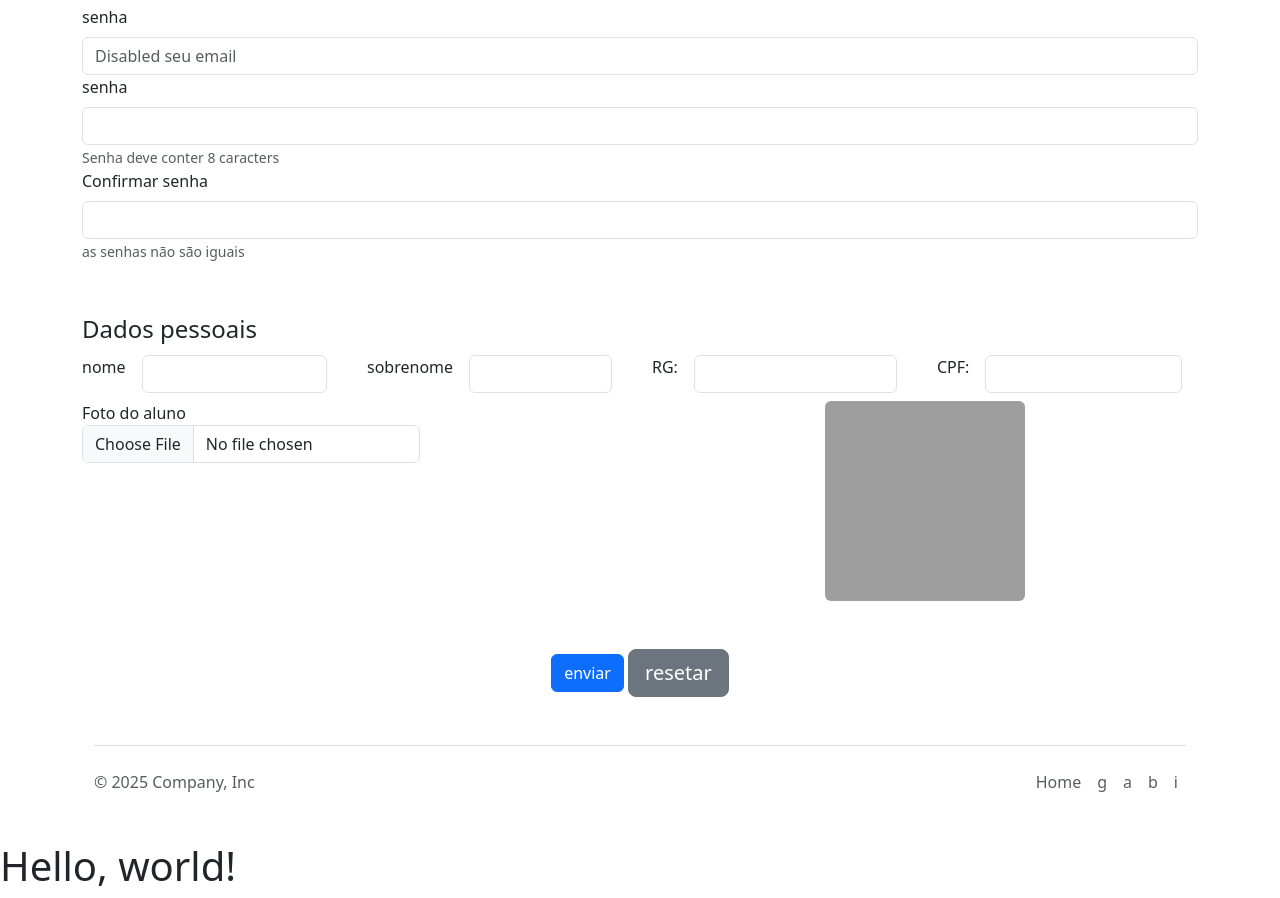
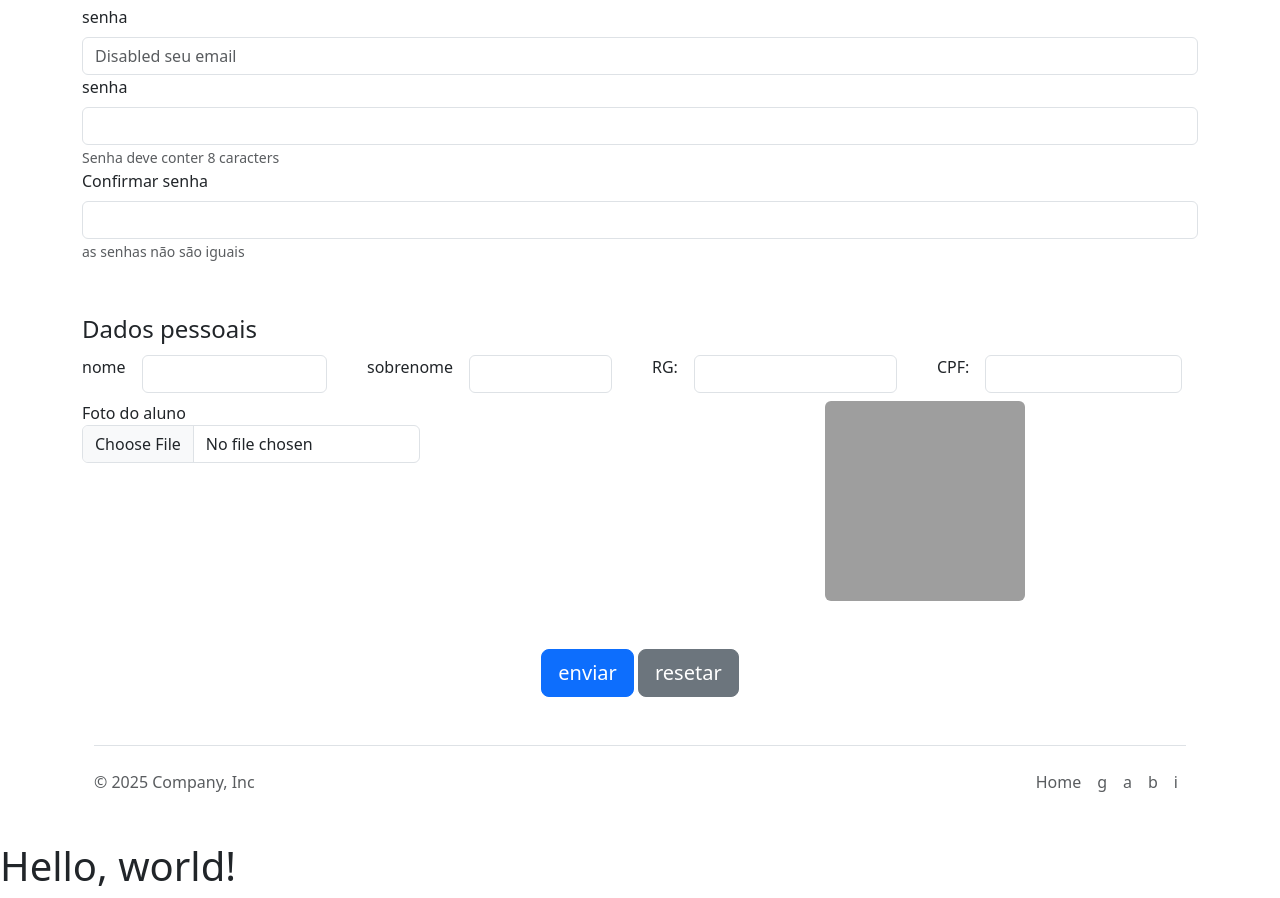
Before and after one commit to anamoralle7/codificacao-pfus-02, a plain HTML site: page aula-15/index.html in a window 1280 px wide. Shown: the part 187-1085 px from the top of the page. Drawn offline with nearby package versions, Linux system fonts and the light colour scheme; grey boxes are pictures that could not be loaded.

Commit message:
top mais top

```diff
--- a/aula-15/index.html
+++ b/aula-15/index.html
@@ -130,23 +130,20 @@
                             <div class="col-12 col-md-6">
                                 <label class="form-label">
                                     Foto do aluno
-                                <input type="file" class="form-control"/>
+                                    <input type="file" class="form-control" />
                                 </label>
                             </div>
                             <div class="col-12 col-md-6">
                                 <div class="text-center">
-                                <img src="https://cdn-icons-png.flaticon.com/512/12225/12225881.png"
-                                 alt=""
-                                 height="200px"
-                                 width="200px"
-                                 class="rounded"
-                                 />
+                                    <img src="https://cdn-icons-png.flaticon.com/512/12225/12225881.png" alt=""
+                                        height="200px" width="200px" class="rounded" />
                                 </div>
                             </div>
                         </div>
+
                     </fieldset>
                     <div class="text-center">
-                        <button type="submit" class="btn bnt-lg btn-primary">enviar</button>
+                        <button type="submit" class="btn btn-lg btn-primary">enviar</button>
                         <button type="reset" class="btn btn-lg btn-secondary">resetar</button>
                     </div>
             </form>
```
Lines whose indentation alone changed are shown as unchanged.
